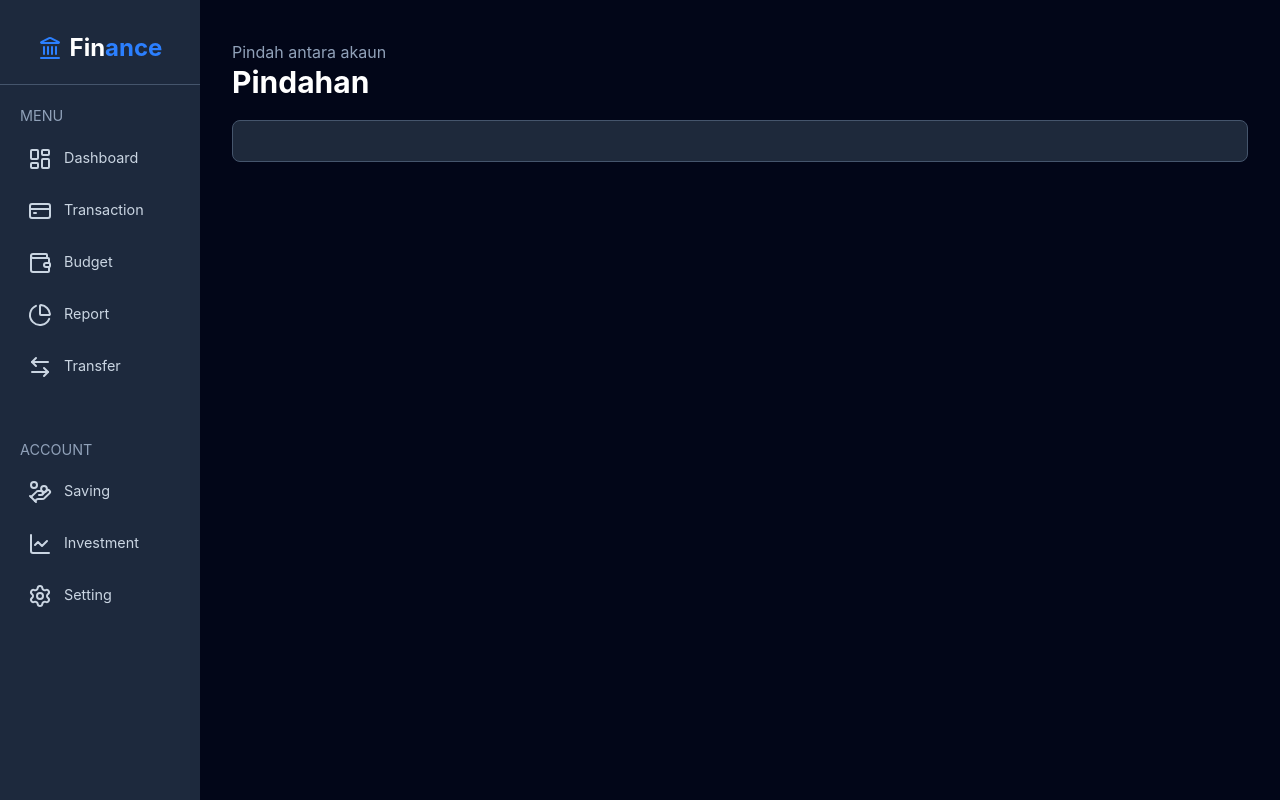
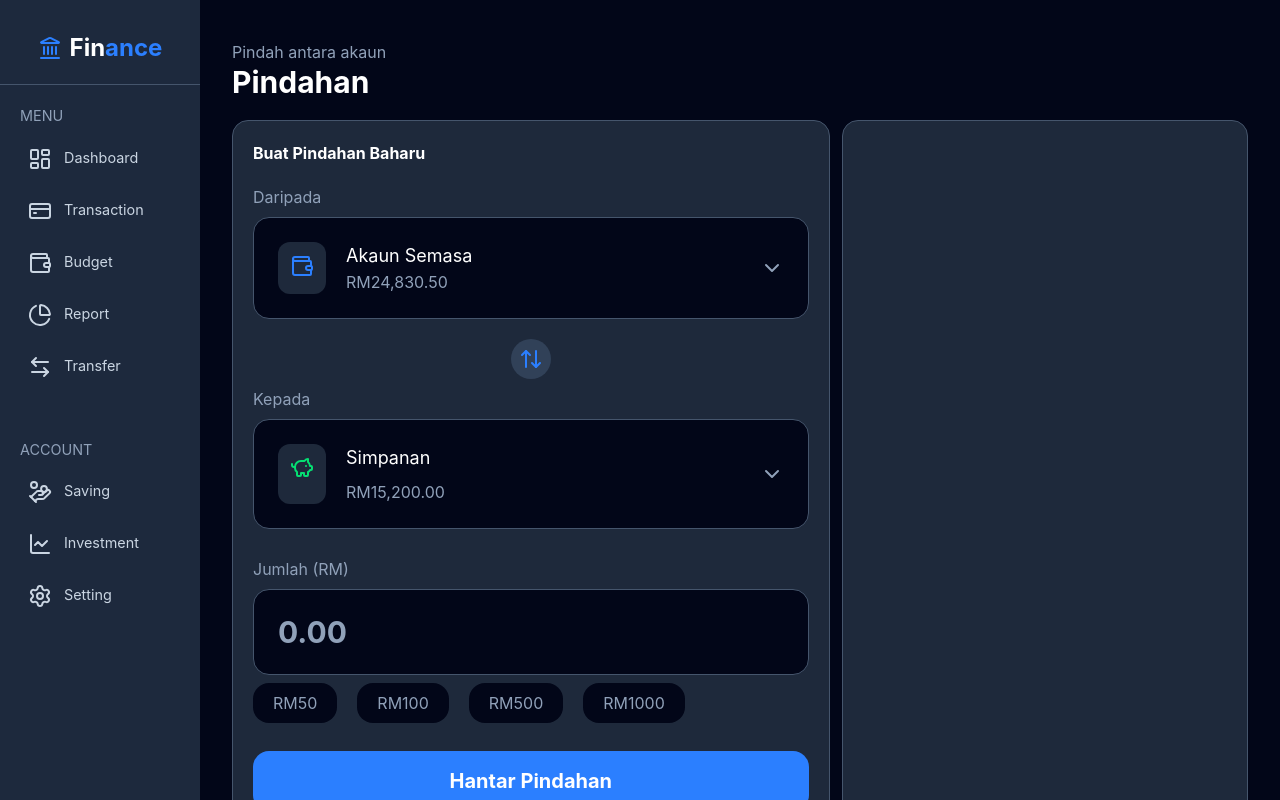
Before and after one commit to Darkryza/Finance-app, a React (Vite) app: page /transfer in a window 1280 px wide. Built offline with nearby package versions, Linux system fonts and the light colour scheme.

Commit message:
add transfer form layout and UI components

```diff
--- a/src/pages/Transfer.jsx
+++ b/src/pages/Transfer.jsx
@@ -1,3 +1,5 @@
+import { ArrowUpDown, ChevronDown, PiggyBank, Wallet } from "lucide-react";
+
 const Transfer = () => {
   return (
     <div className="flex flex-col px-8 pt-10 text-slate-400">
@@ -7,7 +9,86 @@ const Transfer = () => {
         <h1 className="text-white font-bold text-3xl">Pindahan</h1>
       </div>
       {/* second layer */}
-      <div className="bg-secondary flex-1 flex flex-col gap-2 justify-center item-center rounded-lg p-5 border border-slate-600 mb-5"></div>
+      <div className="flex gap-3">
+        <div className="bg-secondary flex-1 flex flex-col gap-2 justify-center item-center rounded-2xl p-5 border border-slate-600 mb-5">
+          {/* top line */}
+          <div className="mb-3">
+            <h1 className="text-white font-bold text-x;">
+              Buat Pindahan Baharu
+            </h1>
+          </div>
+          {/* second line */}
+          <div className="flex flex-col gap-2 mb-3">
+            <p>Daripada</p>
+            <div className="bg-primary p-6 border border-slate-600 rounded-2xl">
+              <div className="flex justify-between items-center">
+                <div className="flex gap-5">
+                  <div className="bg-secondary p-3 rounded-xl">
+                    <Wallet className="text-blue-500" />
+                  </div>
+                  <div className="flex flex-col">
+                    <span className="text-white text-lg">Akaun Semasa</span>
+                    <span>RM24,830.50</span>
+                  </div>
+                </div>
+                <ChevronDown />
+              </div>
+            </div>
+          </div>
+          {/* third line */}
+          <div className="flex justify-center items-center">
+            <div className="bg-slate-700 p-2 rounded-full">
+              <ArrowUpDown className="text-blue-500" />
+            </div>
+          </div>
+          {/* forth line */}
+          <div className="flex flex-col gap-2 mb-5">
+            <span>Kepada</span>
+            <div className="bg-primary p-6 border border-slate-600 rounded-2xl">
+              <div className="flex justify-between items-center">
+                <div className="flex gap-5">
+                  <div className="p-3 bg-secondary rounded-xl">
+                    <PiggyBank className="text-green-400" />
+                  </div>
+                  <div className="flex flex-col gap-2">
+                    <h1 className="text-white text-lg">Simpanan</h1>
+                    <span>RM15,200.00</span>
+                  </div>
+                </div>
+                <ChevronDown />
+              </div>
+            </div>
+          </div>
+          {/* fifth line */}
+          <div className="flex flex-col gap-2 mb-5">
+            <span>Jumlah (RM)</span>
+            <div className="bg-primary p-6 border border-slate-600 rounded-2xl">
+              <h1 className="font-bold text-3xl">0.00</h1>
+            </div>
+            <div className="flex gap-5">
+              <div className="bg-primary rounded-2xl px-5 py-2 cursor-pointer transition duration-300 hover:bg-slate-700">
+                <span>RM50</span>
+              </div>
+              <div className="bg-primary rounded-2xl px-5 py-2 cursor-pointer transition duration-300 hover:bg-slate-700">
+                <span>RM100</span>
+              </div>
+              <div className="bg-primary rounded-2xl px-5 py-2 cursor-pointer transition duration-300 hover:bg-slate-700">
+                <span>RM500</span>
+              </div>
+              <div className="bg-primary rounded-2xl px-5 py-2 cursor-pointer transition duration-300 hover:bg-slate-700">
+                <span>RM1000</span>
+              </div>
+            </div>
+          </div>
+          {/* sixth line */}
+          <div className="w-full flex justify-center items-center bg-bluePrimary p-4 rounded-2xl transition duration-300 hover:bg-blue-800 cursor-pointer">
+            <span className="text-white font-bold text-xl">
+              Hantar Pindahan
+            </span>
+          </div>
+        </div>
+        <div className="bg-secondary w-[40%] flex flex-col gap-2 justify-center item-center rounded-2xl p-5 border border-slate-600 mb-5"></div>
+      </div>
     </div>
   );
 };
```
